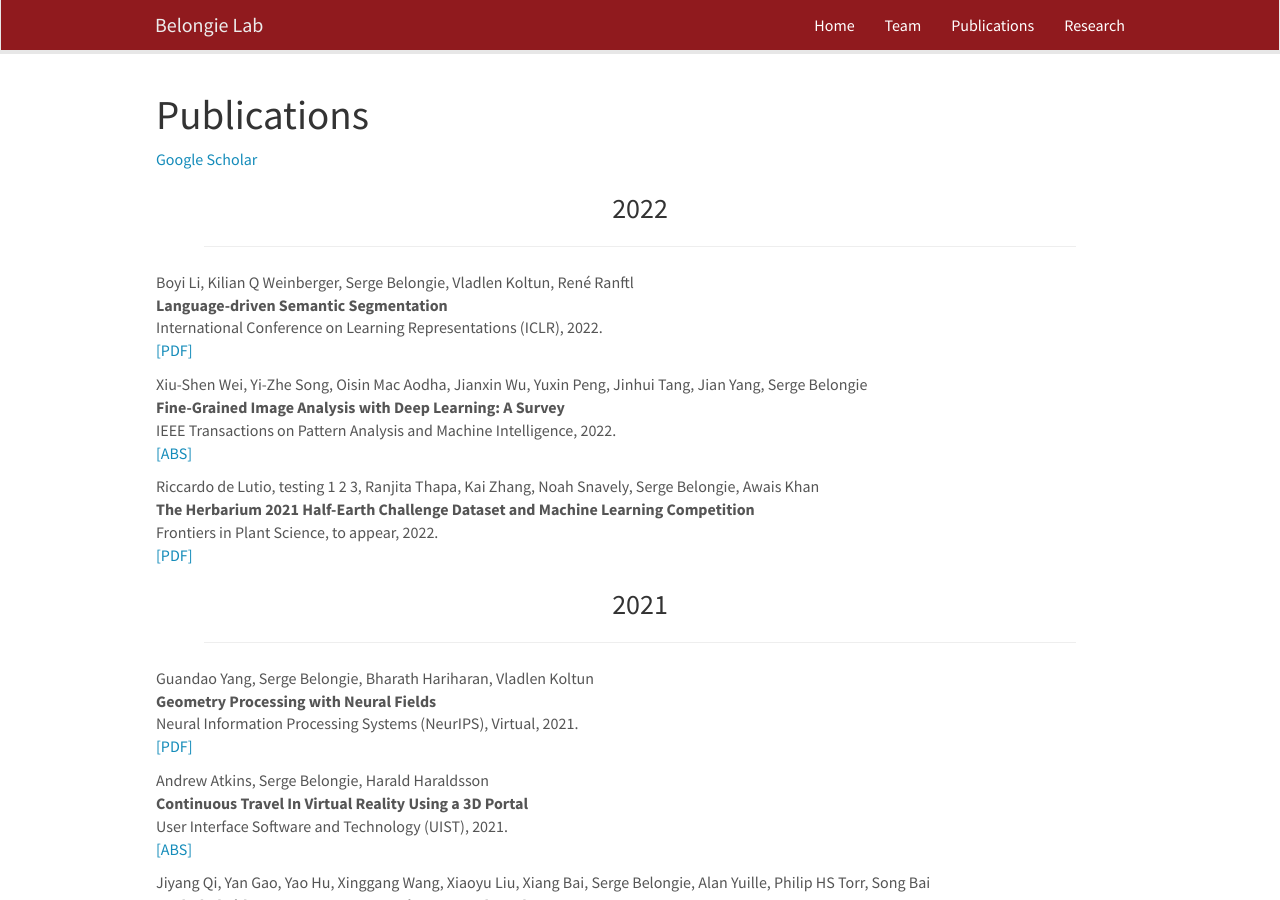
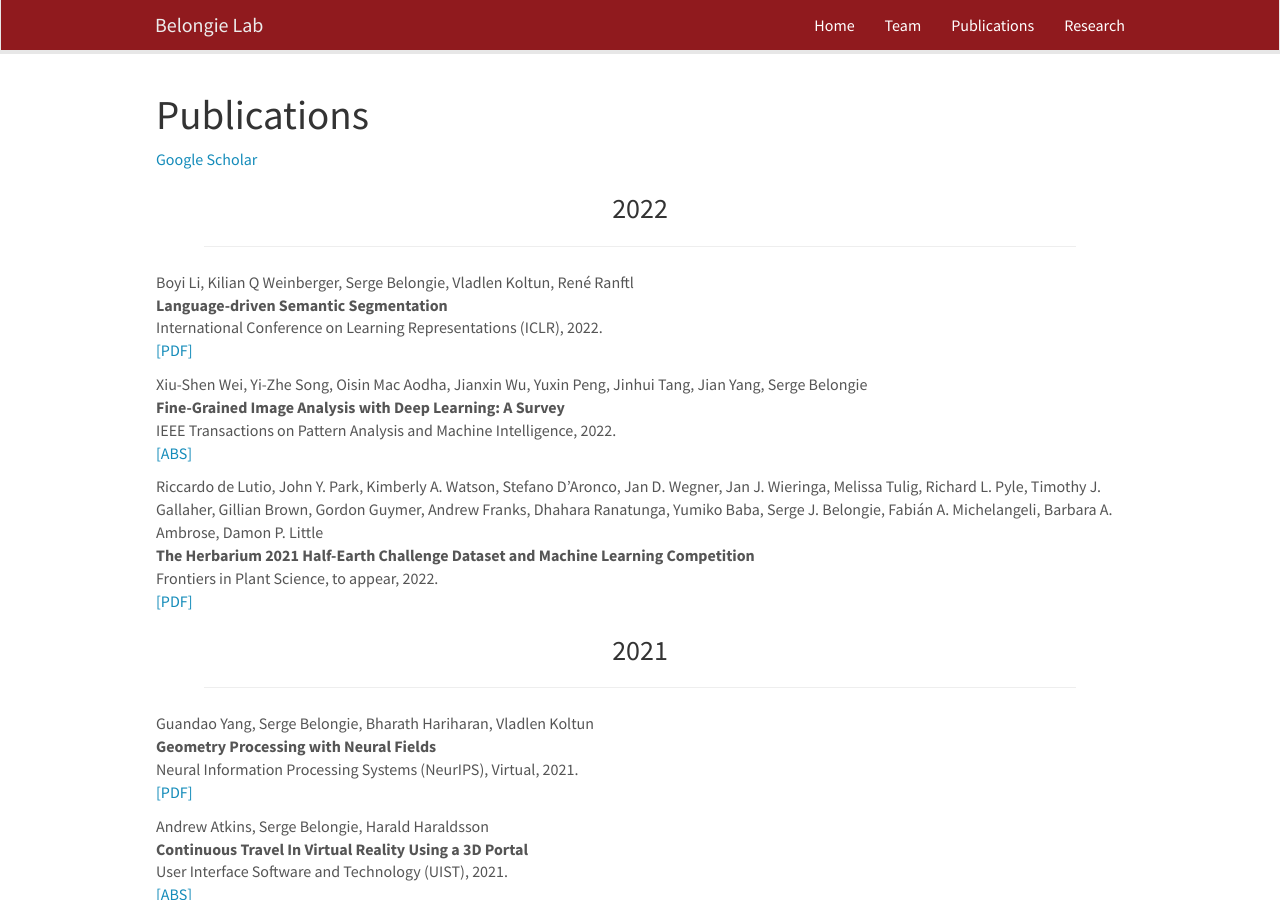
Before and after one commit to BelongieLab/belongielab.github.io, a Jekyll site: the page built from _pages/publications.md, in a window 1280 px wide and 900 px high. Built offline with Jekyll 4.4.1, drawn with Linux system fonts in a browser that asks for light colours; nearby versions of some CDN libraries.

Commit message:
Update publist.yml

```diff
--- a/_data/publist.yml
+++ b/_data/publist.yml
@@ -19,7 +19,7 @@
   title: "Fine-Grained Image Analysis with Deep Learning: A Survey"
   venue: 'IEEE Transactions on Pattern Analysis and Machine Intelligence, '
   year: '2022'
-- author: Riccardo de Lutio, testing 1 2 3, Ranjita Thapa, Kai Zhang, Noah Snavely, Serge Belongie, Awais Khan
+- author: "Riccardo de Lutio, John Y. Park, Kimberly A. Watson, Stefano D'Aronco, Jan D. Wegner, Jan J. Wieringa, Melissa Tulig, Richard L. Pyle, Timothy J. Gallaher, Gillian Brown, Gordon Guymer, Andrew Franks, Dhahara Ranatunga, Yumiko Baba, Serge J. Belongie, Fabi\xE1n A. Michelangeli, Barbara A. Ambrose, Damon P. Little"
   date: '2022-09-30'
   journal: Frontiers in Plant Science
   keywords: fine-grained visual recognition
```
